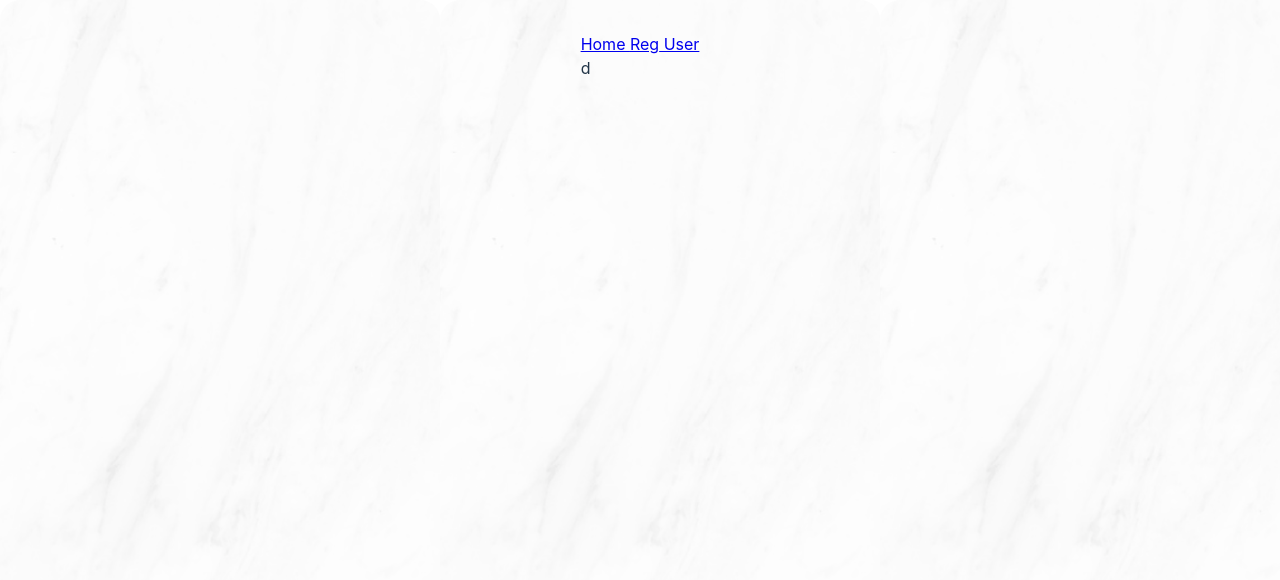
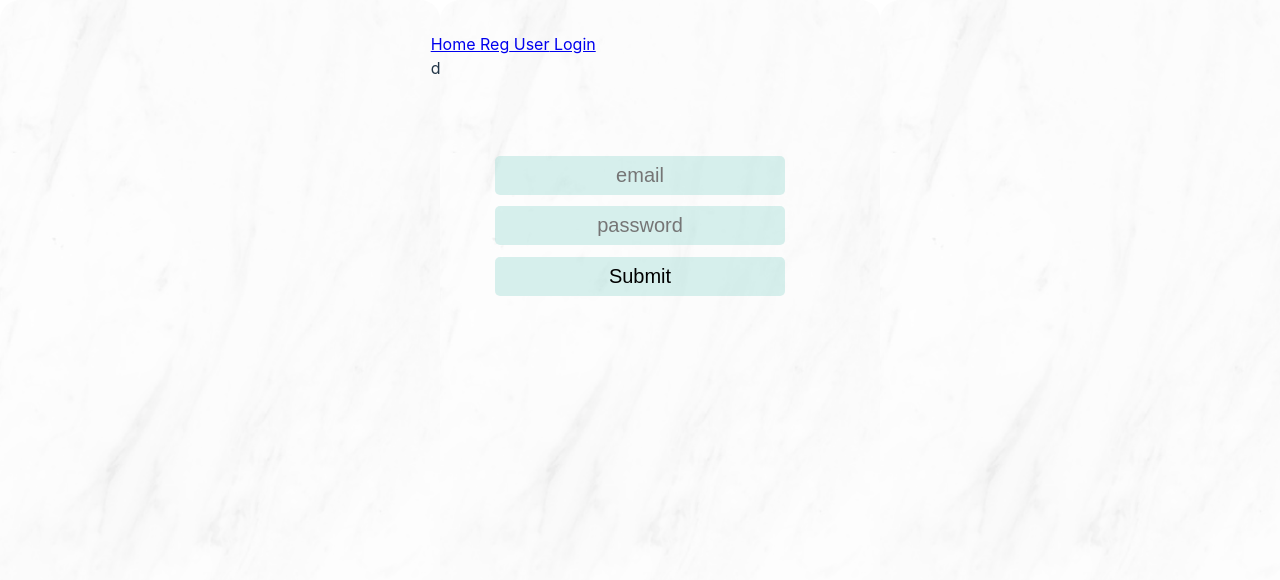
Before and after one commit to ilshatcraft/DictionaryApp, a React (Vite) app in the folder client/: page /Login in a window 1280 px wide. Shown: the top 580 px of the page. Built offline with nearby package versions, Linux system fonts and the light colour scheme.

Commit message:
задебажил жвт токены

```diff
--- a/client/src/App.jsx
+++ b/client/src/App.jsx
@@ -40,7 +40,7 @@ const Root =()=>{
     <Link to="/" >Home   </Link>
     <Link to="/reg">     Reg</Link>
     <Link to="/user">     User</Link>
-
+    <Link to="/login">     Login</Link>
   </div>
   <div>
     <Outlet/>
--- a/client/src/pages/Login.jsx
+++ b/client/src/pages/Login.jsx
@@ -1,5 +1,75 @@
+import { useForm } from "react-hook-form";
+import React, { useRef, useState } from "react";
+import ReactDOM from "react-dom";
+import "./Reg.scss"
+import ky from 'ky'
+
+
+
+
 function User() {
-    return ( <>d</> );
+
+    const [errMail,setErrMail]=useState('')
+
+
+    const postRegistration=async(req)=>{
+
+        const options = {
+          headers: {
+            'Content-Type': 'application/json'
+          }
+        };
+        try{setErrMail("")
+        const json = await ky.post('http://127.0.0.1:5000/login', { json: req, ...options ,  hooks: {
+
+
+        }
+           },)
+           console.log(json)
+        }catch(e) { if (error.name === 'HTTPError') {} }
+
+      }
+
+    const { register, handleSubmit, watch, formState: { errors } } = useForm();
+
+    const onSubmit = data => {delete data['confirm_password'];
+    console.log(JSON.stringify(data) )
+      postRegistration(JSON.stringify(data))
+    };
+
+
+    return ( <>d
+    <form className="form-box" onSubmit={handleSubmit(onSubmit)} >
+ <div className="Row" >
+          <input placeholder="email" {...register("email", { required:  "This field is required", maxLength: 25 , pattern: {
+
+            value: /\S+@\S+\.\S+/,
+            message: "Entered value does not match email format"
+          }})} />
+          {errors.email && <span>{errors.email.message}*</span>}
+          <span>{errMail}</span>
+
+
+
+
+
+
+          <input placeholder="password"
+            {...register("password", {
+              required: true
+            })}
+          />
+
+          {errors.password && <span>This field is required*</span>}
+
+
+
+
+      <input type="submit" />
+      </div>
+    </form>
+
+    </> );
 }
 
 export default User;
```
Also changed, not shown: 1 other file (tests, documents, lock files or other folders).
